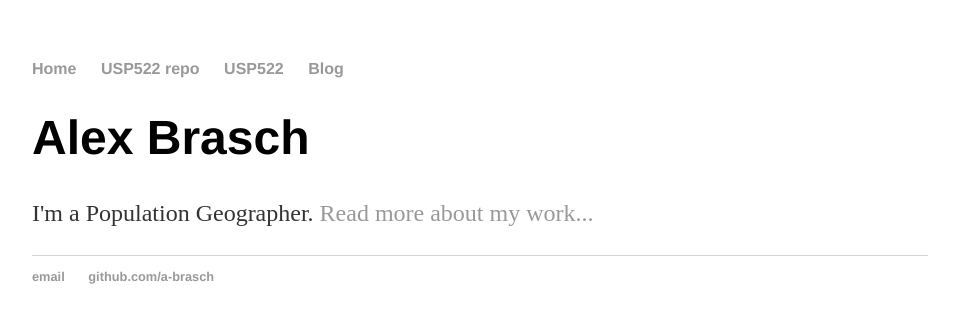
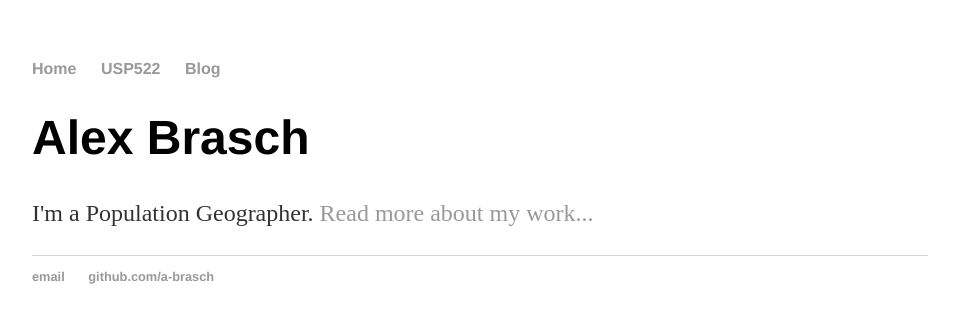
Before and after one commit to a-brasch/a-brasch.github.io, a Jekyll site: the page built from index.html, in a window 1280 px wide. Shown: the top 323 px of the page, without its empty margins (160-1119 px from the left). Built offline with Jekyll 4.4.1, drawn with Linux system fonts in a browser that asks for light colours.

Commit message:
Update default.html

```diff
--- a/_layouts/default.html
+++ b/_layouts/default.html
@@ -9,7 +9,6 @@
 			<nav>
 	    		<ul>
 	        		<li><a href="/">Home</a></li>
-		        	<li><a href="https://raw.githubusercontent.com/a-brasch/PSU-USP522-Practicum/master/USP522_DiffPrivOR_Submitted_Comments_FINAL.html">USP522 repo</a></li>
 	        		<li><a href="/USP522.html">USP522</a></li>
 	        		<li><a href="/blog">Blog</a></li>
 	    		</ul>
```
